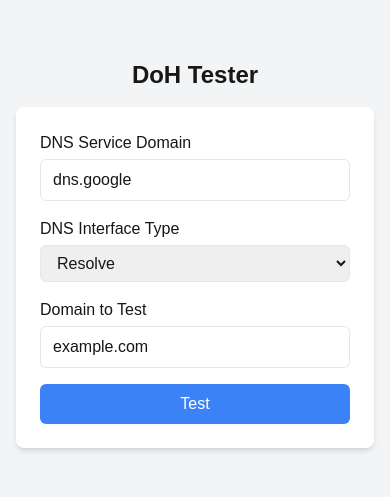
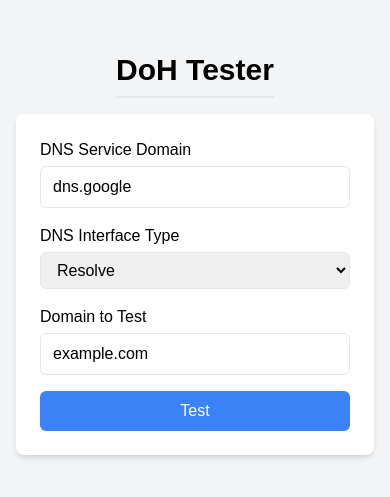
Before and after one commit to DavidKk/vercel-dns-tester, a Next.js app: page / in a window 390 px wide. Shown: the part 169-666 px from the top of the page. Built offline with nearby package versions, Linux system fonts and the light colour scheme.

Commit message:
fix: mobile style

```diff
--- a/app/DNSRecordTable.tsx
+++ b/app/DNSRecordTable.tsx
@@ -26,7 +26,8 @@
       ) : records && records.length === 0 ? (
         <p className="text-gray-500">No records found.</p>
       ) : (
-        <table className="w-full table-auto border-collapse border border-gray-300">
+        <div className="w-full table-auto overflow-x-auto">
+          <table className="min-w-full max-w-full table-auto border-collapse border border-gray-300">
             <thead>
               <tr className="bg-gray-100">
                 <th className="border border-gray-300 px-4 py-2 text-left">Name</th>
@@ -46,6 +47,7 @@
               ))}
             </tbody>
           </table>
+        </div>
       )}
     </div>
   )
--- a/app/DNSTester.tsx
+++ b/app/DNSTester.tsx
@@ -56,8 +56,8 @@
   }
 
   return (
-    <div className="min-h-screen flex flex-col items-center justify-center bg-gray-100 p-4">
-      <h1 className="text-2xl font-bold mb-4">DoH Tester</h1>
+    <div className="min-h-screen flex flex-col items-center justify-center bg-gray-100 p-4 text-black">
+      <h1 className="font-bold mb-4 pb-2 text-3xl border-b-2 border-gray-200 mb-4 inline-block">DoH Tester</h1>
       <form onSubmit={handleTest} className="bg-white p-6 rounded-lg shadow-md w-full max-w-4xl space-y-4">
         <div>
           <label className="block font-medium mb-1">DNS Service Domain</label>
```
Lines whose indentation alone changed are shown as unchanged.
